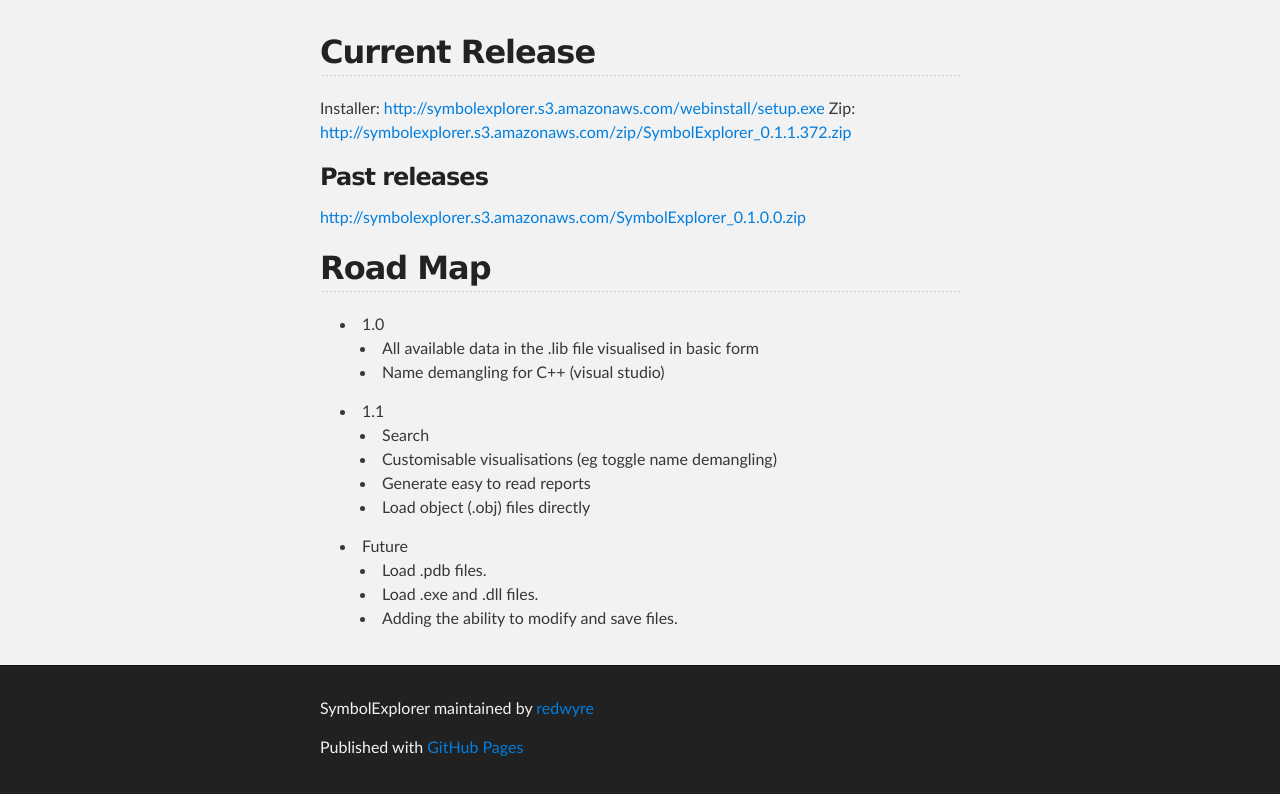
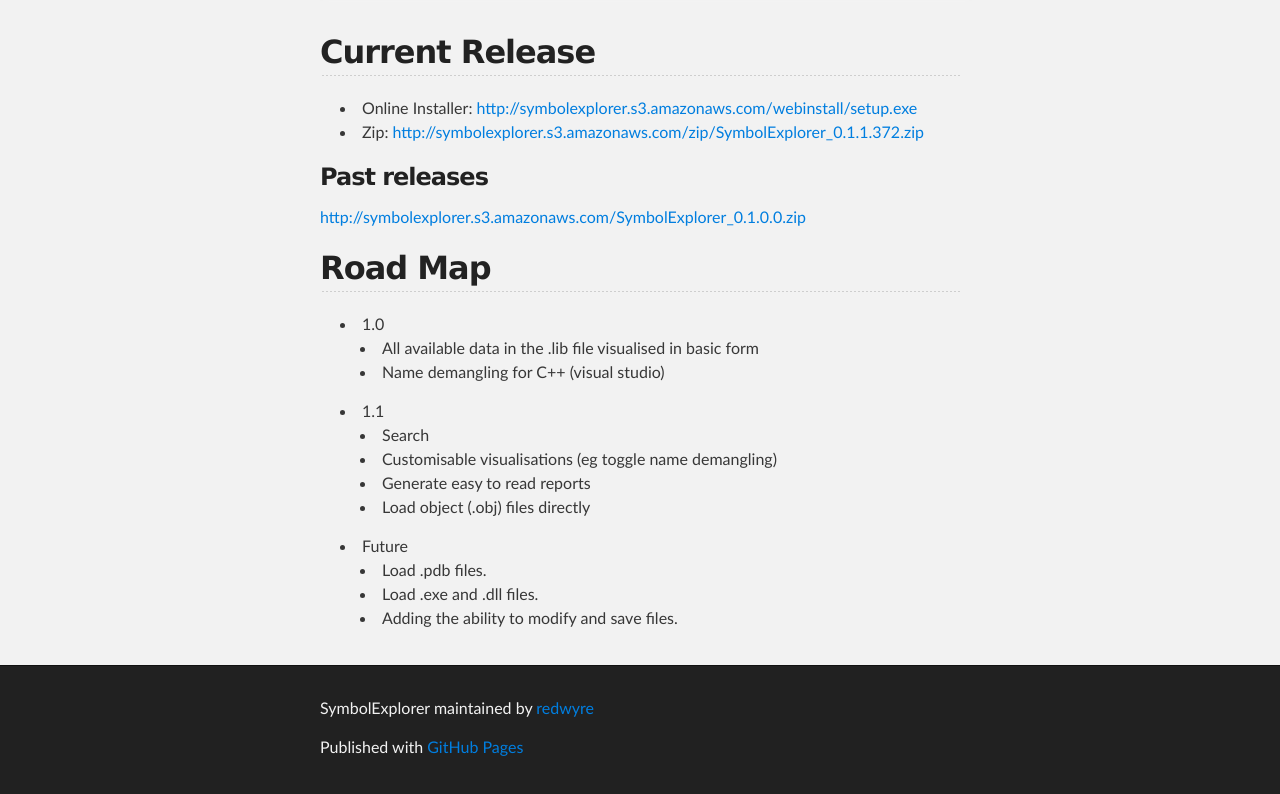
Before and after one commit to BlazingHeart/SymbolExplorer, a plain HTML site: page index.html in a window 1280 px wide. Shown: the part 860-1654 px from the top of the page. Drawn offline with Linux system fonts and the light colour scheme.

```diff
--- a/index.html
+++ b/index.html
@@ -39,10 +39,12 @@
 
 <h2>Current Release</h2>
 
-<p>Installer: <a href="http://symbolexplorer.s3.amazonaws.com/webinstall/setup.exe">http://symbolexplorer.s3.amazonaws.com/webinstall/setup.exe</a>
-Zip: <a href="http://symbolexplorer.s3.amazonaws.com/zip/SymbolExplorer_0.1.1.372.zip">http://symbolexplorer.s3.amazonaws.com/zip/SymbolExplorer_0.1.1.372.zip</a></p>
-
-<h3>Past releases</h3>
+<ul>
+<li>Online Installer: <a href="http://symbolexplorer.s3.amazonaws.com/webinstall/setup.exe">http://symbolexplorer.s3.amazonaws.com/webinstall/setup.exe</a>
+</li>
+<li>Zip: <a href="http://symbolexplorer.s3.amazonaws.com/zip/SymbolExplorer_0.1.1.372.zip">http://symbolexplorer.s3.amazonaws.com/zip/SymbolExplorer_0.1.1.372.zip</a>
+</li>
+</ul><h3>Past releases</h3>
 
 <p><a href="http://symbolexplorer.s3.amazonaws.com/SymbolExplorer_0.1.0.0.zip">http://symbolexplorer.s3.amazonaws.com/SymbolExplorer_0.1.0.0.zip</a></p>
 
--- a/params.json
+++ b/params.json
@@ -1 +1 @@
-{"name":"SymbolExplorer","tagline":"","body":"## SymbolExplorer\r\nSymbolExplorer is a program for inspecting the content of .lib files. It is currently a heavy work in progress but hopefully it wont take long for it to become a lot more useful.\r\n\r\n![SymbolExplorer](http://symbolexplorer.s3.amazonaws.com/img/SymbolExplorer_0.1.1.372.png)\r\n\r\n## Current Release\r\nInstaller: http://symbolexplorer.s3.amazonaws.com/webinstall/setup.exe\r\nZip: http://symbolexplorer.s3.amazonaws.com/zip/SymbolExplorer_0.1.1.372.zip\r\n\r\n### Past releases\r\nhttp://symbolexplorer.s3.amazonaws.com/SymbolExplorer_0.1.0.0.zip\r\n\r\n## Road Map\r\n* 1.0\r\n  * All available data in the .lib file visualised in basic form\r\n  * Name demangling for C++ (visual studio)\r\n* 1.1\r\n  * Search\r\n  * Customisable visualisations (eg toggle name demangling)\r\n  * Generate easy to read reports\r\n  * Load object (.obj) files directly\r\n* Future\r\n  * Load .pdb files.\r\n  * Load .exe and .dll files.\r\n  * Adding the ability to modify and save files.\r\n","google":"UA-38748280-1","note":"Don't delete this file! It's used internally to help with page regeneration."}
+{"name":"SymbolExplorer","tagline":"","body":"## SymbolExplorer\r\nSymbolExplorer is a program for inspecting the content of .lib files. It is currently a heavy work in progress but hopefully it wont take long for it to become a lot more useful.\r\n\r\n![SymbolExplorer](http://symbolexplorer.s3.amazonaws.com/img/SymbolExplorer_0.1.1.372.png)\r\n\r\n## Current Release\r\n* Online Installer: http://symbolexplorer.s3.amazonaws.com/webinstall/setup.exe\r\n* Zip: http://symbolexplorer.s3.amazonaws.com/zip/SymbolExplorer_0.1.1.372.zip\r\n\r\n### Past releases\r\nhttp://symbolexplorer.s3.amazonaws.com/SymbolExplorer_0.1.0.0.zip\r\n\r\n## Road Map\r\n* 1.0\r\n  * All available data in the .lib file visualised in basic form\r\n  * Name demangling for C++ (visual studio)\r\n* 1.1\r\n  * Search\r\n  * Customisable visualisations (eg toggle name demangling)\r\n  * Generate easy to read reports\r\n  * Load object (.obj) files directly\r\n* Future\r\n  * Load .pdb files.\r\n  * Load .exe and .dll files.\r\n  * Adding the ability to modify and save files.\r\n","google":"UA-38748280-1","note":"Don't delete this file! It's used internally to help with page regeneration."}
```
